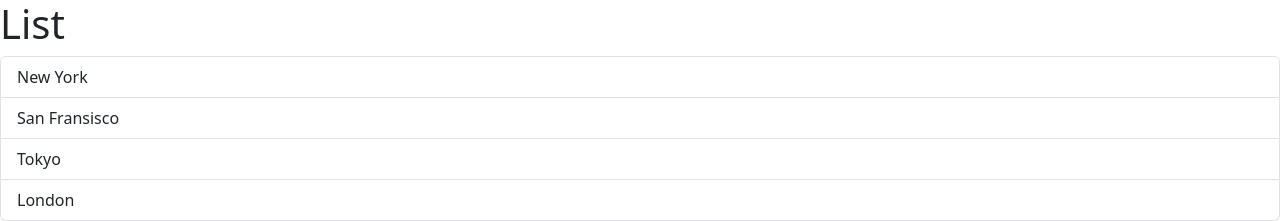
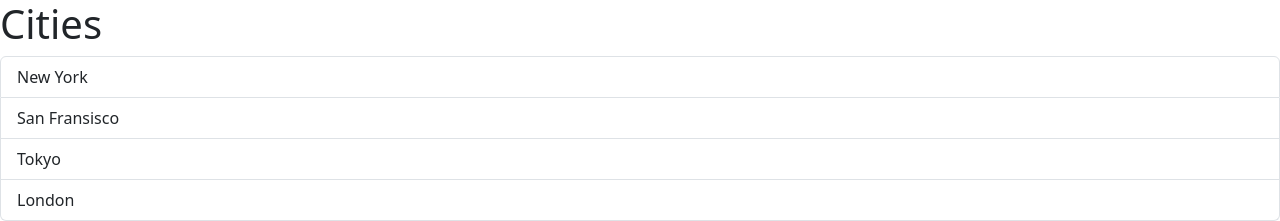
Before and after one commit to vinceh91/react-app, a React (Vite) app: page / in a window 1280 px wide. Shown: the top 221 px of the page. Built offline with nearby package versions, Linux system fonts and the light colour scheme; the HTML template or start-up script is replaced by a standard one.

Commit message:
Passing data via Props

```diff
--- a/src/App.tsx
+++ b/src/App.tsx
@@ -1,9 +1,11 @@
 import ListGroup from "./components/ListGroup";
 
 function App() {
+  let items = ["New York", "San Fransisco", "Tokyo", "London"];
+  let heading = "Cities";
   return (
     <div>
-      <ListGroup></ListGroup>
+      <ListGroup items={items} heading={heading} />
     </div>
   );
 }
--- a/src/components/ListGroup.tsx
+++ b/src/components/ListGroup.tsx
@@ -1,12 +1,16 @@
 import { useState } from "react";
 
-function ListGroup() {
-  let items = ["New York", "San Fransisco", "Tokyo", "London"];
+interface Props {
+  items: string[];
+  heading: string;
+}
+
+function ListGroup({ items, heading }: Props) {
   const [selectedIndex, setSelectedIndex] = useState(-1);
 
   return (
     <>
-      <h1>List</h1>
+      <h1>{heading}</h1>
       {items.length === 0 && <p>No items in the list</p>}
       <ul className="list-group">
         {items.map((item, index) => (
```
